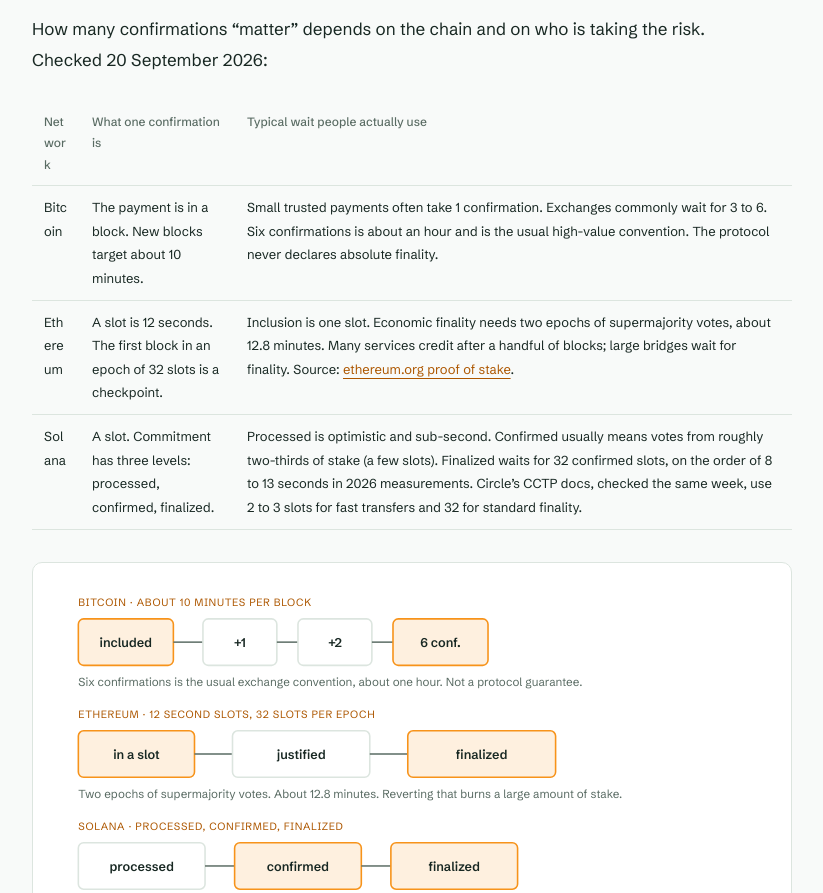
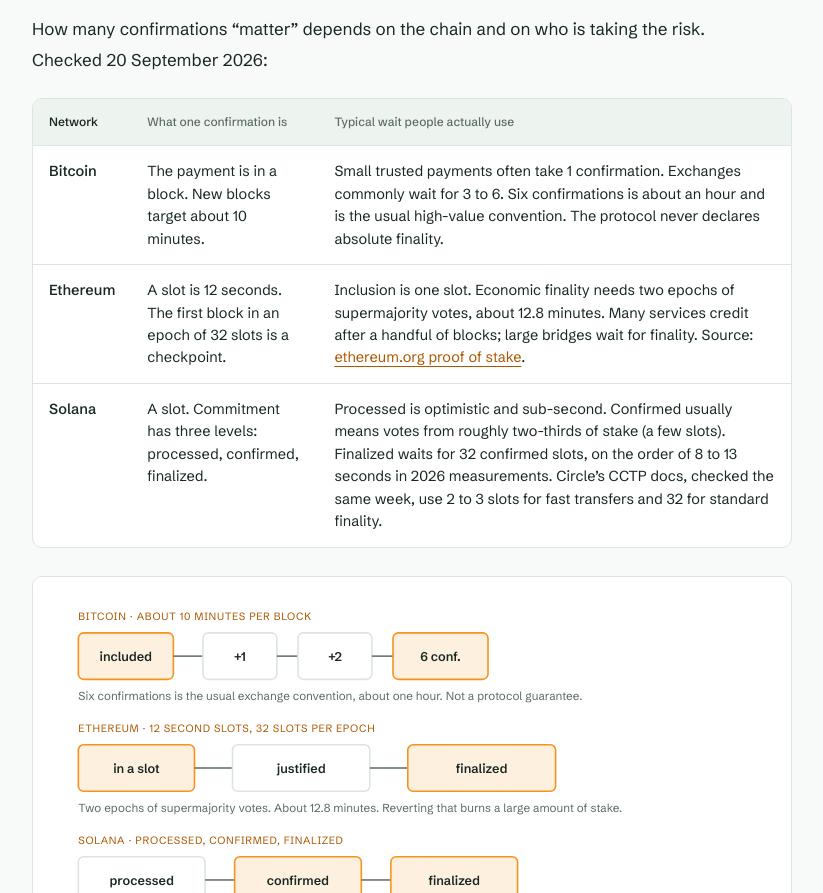
Before and after one commit to cryptoinbrief/cryptoinbrief.xyz, a website: page crypto-terms.html in a window 1280 px wide. Shown: the part 5523-6416 px from the top of the page, without its empty margins (350-1173 px from the left). Drawn offline with Linux system fonts and the light colour scheme.

Commit message:
Stop confirmation table names wrapping mid-word
Article CSS was breaking Bitcoin/Ethereum/Solana inside the first column. Give that column nowrap and a bordered scroll wrapper.

```diff
--- a/assets/practical.css
+++ b/assets/practical.css
@@ -6,9 +6,12 @@
 .acquisition-guide .term-list>li:last-child{border-bottom:0}
 .acquisition-guide .term-list h3{margin:0 0 8px!important;font-size:19px!important}
 .acquisition-guide .term-list p{margin:0;font-size:15px;color:var(--muted);line-height:1.65}
-.acquisition-guide .confirm-table{width:100%;border-collapse:collapse;font-size:14px;margin:8px 0 4px}
-.acquisition-guide .confirm-table th,.acquisition-guide .confirm-table td{text-align:start;padding:10px 8px;border-bottom:1px solid var(--line);vertical-align:top}
-.acquisition-guide .confirm-table th{font-weight:500;color:var(--muted);font-size:12px}
+.acquisition-guide .tablewrap{max-width:100%;overflow-x:auto;margin:22px 0 28px;border:1px solid var(--line);border-radius:10px;background:var(--surface)}
+.acquisition-guide .confirm-table{width:100%;min-width:680px;border-collapse:collapse;font-size:14.5px!important;line-height:1.55;margin:0}
+.acquisition-guide .confirm-table th,.acquisition-guide .confirm-table td{text-align:start;padding:14px 16px!important;border-bottom:1px solid var(--line);vertical-align:top;overflow-wrap:break-word!important;word-break:normal;hyphens:manual}
+.acquisition-guide .confirm-table thead th{background:var(--soft);font-weight:500;color:var(--muted);font-size:12px!important}
+.acquisition-guide .confirm-table tbody tr:last-child td{border-bottom:0}
+.acquisition-guide .confirm-table th:first-child,.acquisition-guide .confirm-table td:first-child{width:1%;white-space:nowrap;overflow-wrap:normal!important;font-weight:550;color:var(--ink)}
 .acquisition-guide .tier-grid{display:grid;grid-template-columns:repeat(3,1fr);gap:14px;margin:22px 0}
 .acquisition-guide .tier-grid>div{padding:16px 16px 14px;border:1px solid var(--line);border-radius:8px;background:var(--surface)}
 .acquisition-guide .tier-grid h3{margin:0 0 8px!important;font-size:17px!important}
@@ -23,5 +26,5 @@
 @media(max-width:760px){
   .acquisition-guide .tier-grid{grid-template-columns:1fr}
   .acquisition-guide .photo-fig img{max-height:280px}
-  .acquisition-guide .confirm-table{font-size:12px}
+  .acquisition-guide .confirm-table{font-size:13px!important;min-width:620px}
 }
```
